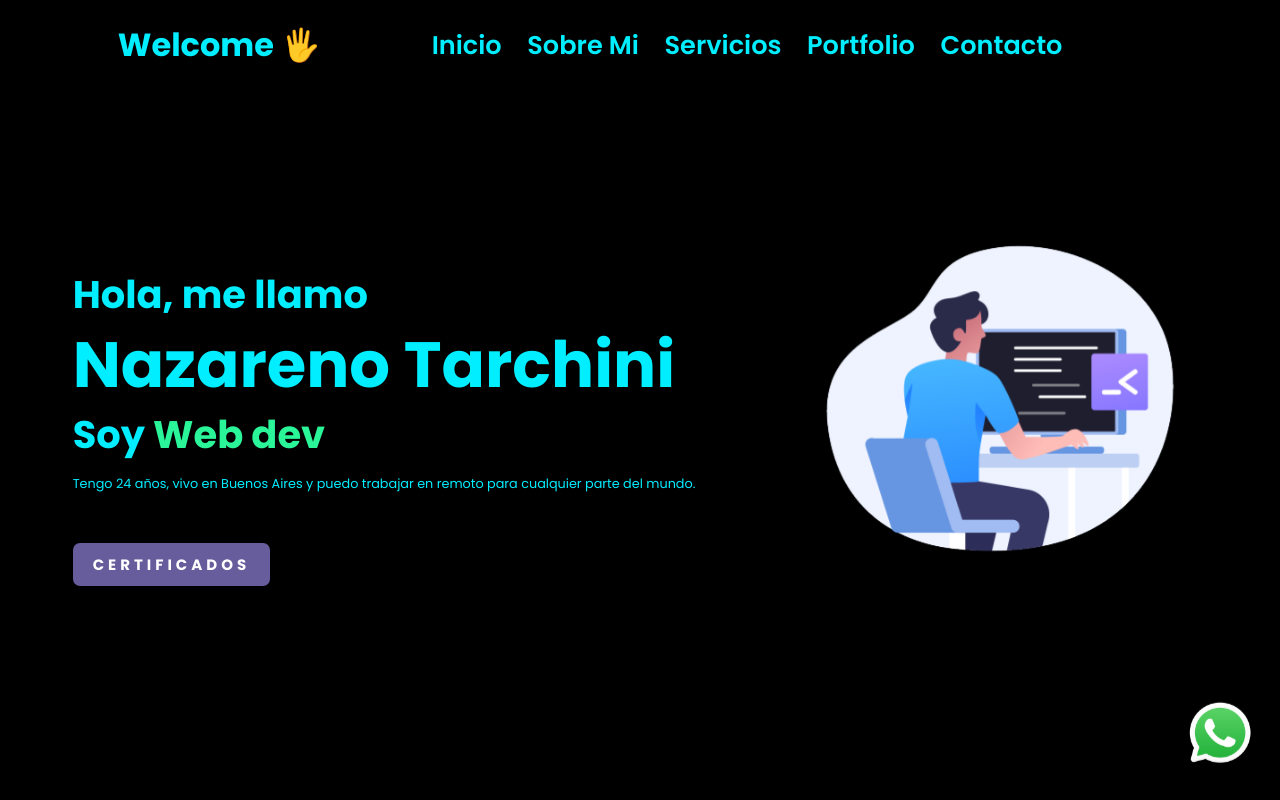
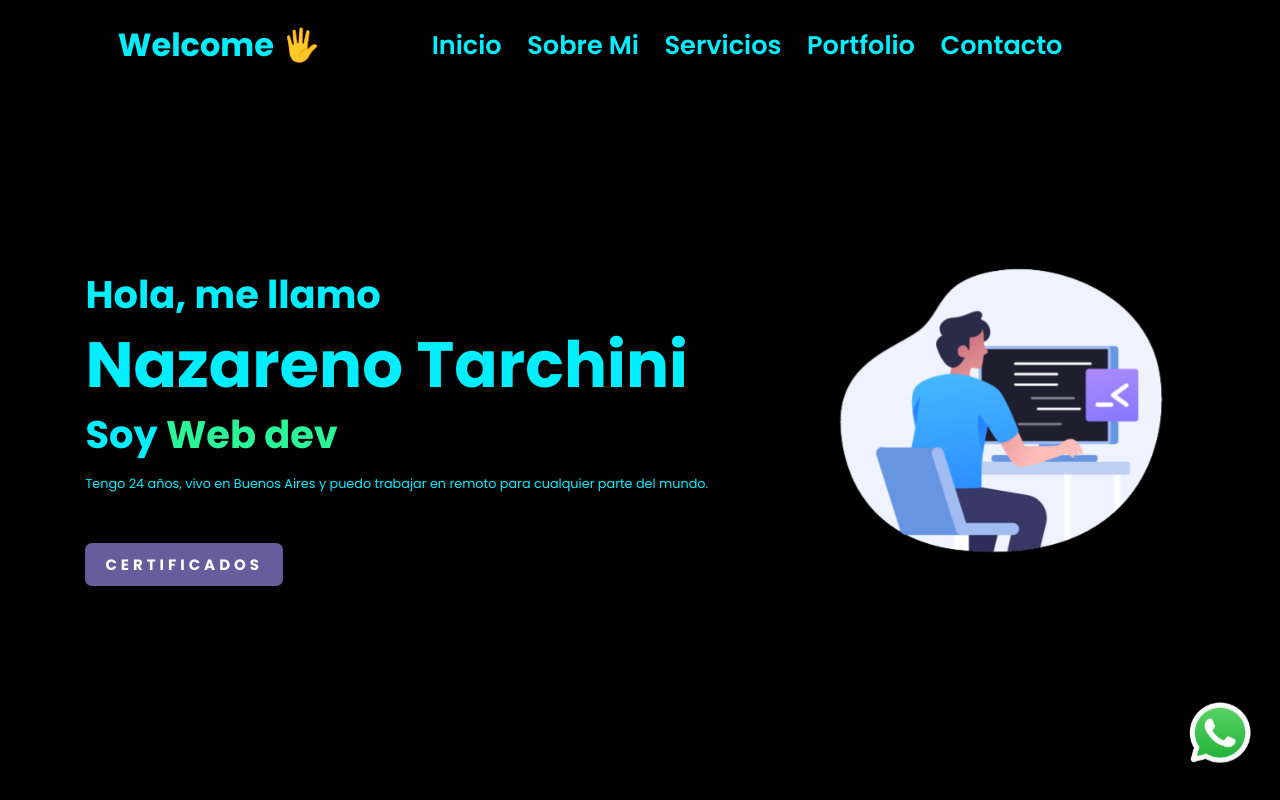
Before and after one commit to Ntarchini99/Portfolio, a React (Vite) app: page / in a window 1280 px wide. Shown: the top 800 px of the page. Built offline with nearby package versions, Linux system fonts and the light colour scheme.

Commit message:
feature (home page): modification in image sizes and effects

```diff
--- a/src/components/Homepage/HomePage.css
+++ b/src/components/Homepage/HomePage.css
@@ -87,9 +87,9 @@ span {
 }
 
 .home-img img {
-    margin-left: 35%;
-    width: 28vw;
-    animation: floatImage 4s ease-in-out infinite;
+    margin-left: 38%;
+    width: 26vw;
+    animation: floatImage 5s ease-in-out infinite;
 }
 
 @keyframes floatImage {
```
